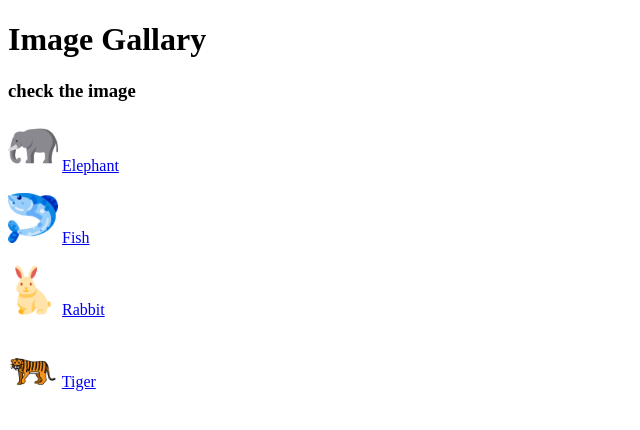
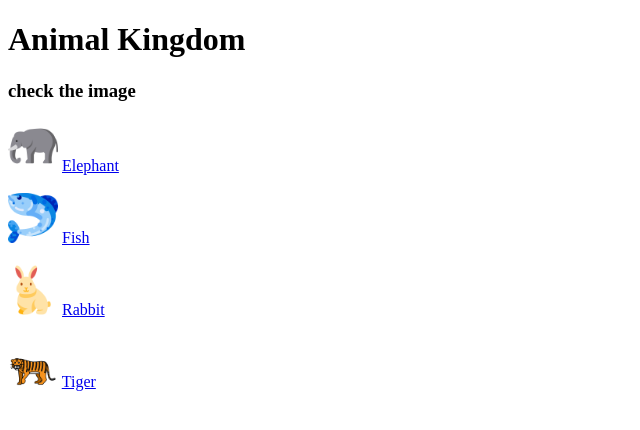
Before and after one commit to Aastha7378/Animal-Kingdom, a plain HTML site: page index.html in a window 1280 px wide. Shown: the whole page, without its empty margins (0-640 px from the left). Drawn offline with Linux system fonts and the light colour scheme.

Commit message:
Change name of project

```diff
--- a/index.html
+++ b/index.html
@@ -2,10 +2,10 @@
 <html lang="en">
 <head>
 
-    <title>Image Gallary</title>
+    <title>Animal Website</title>
 </head>
 <body>
-    <h1>Image Gallary</h1>
+    <h1>Animal Kingdom</h1>
     <h3>check the image</h3>
 
     <img src="./images/elephant.png" height="50px"/>
```
Also changed, not shown: about.html (deleted, +0 -11 lines), Pages/fish.html (line endings or trailing spaces), screenshot/Screenshot (100).png (deleted), screenshot/Screenshot (101).png (deleted), screenshot/Screenshot (102).png (deleted), screenshot/Screenshot (103).png (deleted), screenshot/Screenshot (94).png (deleted), screenshot/Screenshot (95).png (deleted), screenshot/Screenshot (96).png (deleted), screenshot/Screenshot (97).png (deleted), screenshot/Screenshot (98).png (deleted), screenshot/Screenshot (99).png (deleted).
